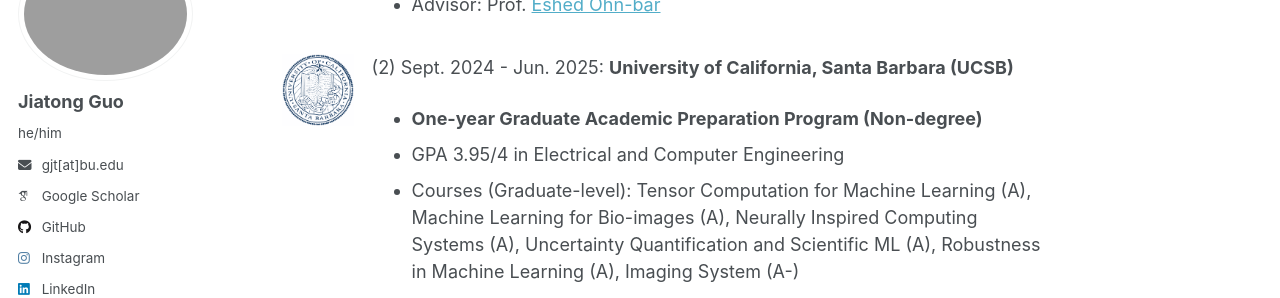
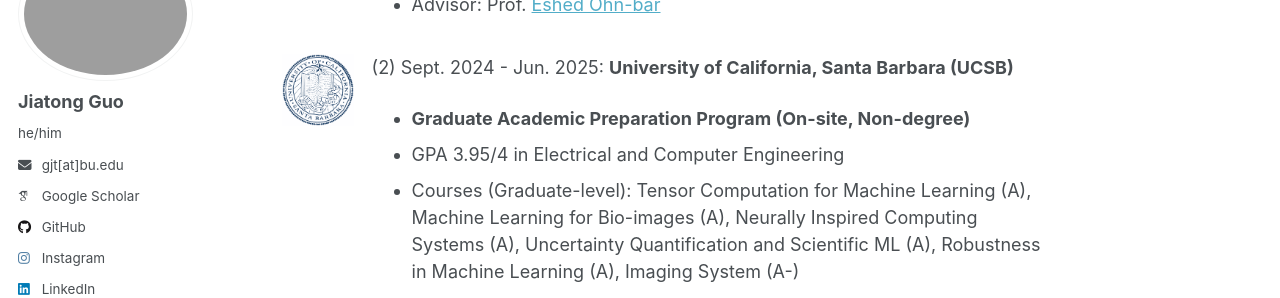
Before and after one commit to guojiatong/guojiatong.github.io, a Jekyll site: the page built from _pages/about.md, in a window 1280 px wide and 900 px high, scrolled down 538 px. Shown: the part 152-450 px from the top of the window. Built offline with Jekyll 4.4.1, drawn with Linux system fonts in a browser that asks for light colours; some web fonts are replaced.

Commit message:
Update UCSB education program wording

```diff
--- a/_pages/about.md
+++ b/_pages/about.md
@@ -72,7 +72,7 @@ Education
 <div class="institution-entry__details" markdown="1">
 
 (2) Sept. 2024 - Jun. 2025: **University of California, Santa Barbara (UCSB)**
-* **One-year Graduate Academic Preparation Program (Non-degree)**
+* **Graduate Academic Preparation Program (On-site, Non-degree)**
 * GPA 3.95/4 in Electrical and Computer Engineering
 * Courses (Graduate-level): Tensor Computation for Machine Learning (A), Machine Learning for Bio-images (A), Neurally Inspired Computing Systems (A), Uncertainty Quantification and Scientific ML (A), Robustness in Machine Learning (A), Imaging System (A-)
 * Advisor: Prof. [Zheng Zhang](https://scholar.google.com/citations?hl=en&user=qeahx5QAAAAJ&view_op=list_works&sortby=pubdate)
```
